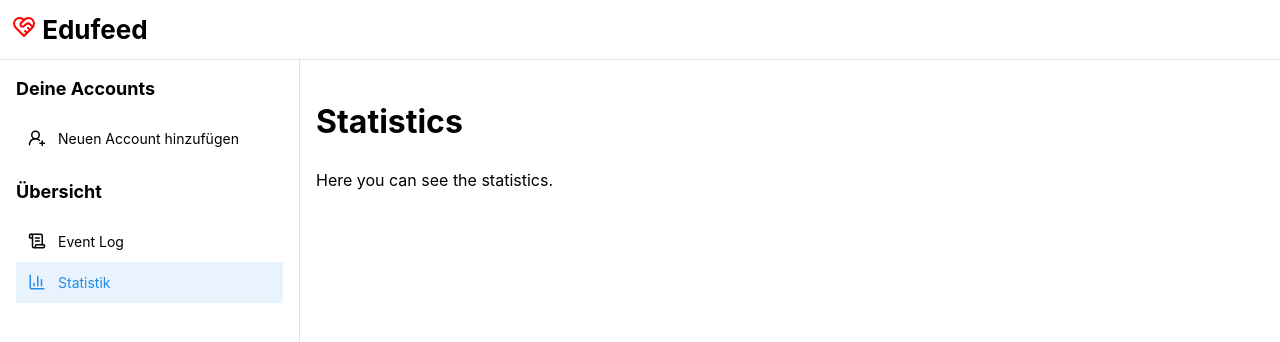
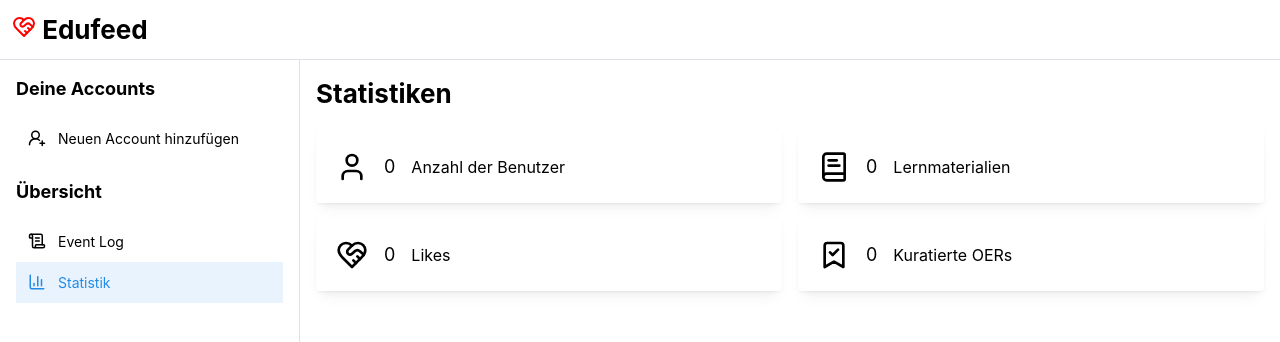
Before and after one commit to kulla/2025-04-16-edufeed-prototype, a React app: page / in a window 1280 px wide. Both pictures are taken after a click on the link "Statistik". Shown: the top 342 px of the page. Built offline with nearby package versions, Linux system fonts and the light colour scheme; the HTML template or start-up script is replaced by a standard one.

Commit message:
feat: Add simple implementation for statistics view

```diff
--- a/src/components/statistics.tsx
+++ b/src/components/statistics.tsx
@@ -1,8 +1,85 @@
+import { Card, Grid, Text, Title, Group } from '@mantine/core'
+import { User, BookText, HeartHandshake, BookmarkCheck } from 'lucide-react'
+import useEventLog from '../hooks/event-log'
+
 export default function Statistics() {
+  const { events } = useEventLog()
+
+  const {
+    numberOfUsers,
+    numberOfLearningMaterials,
+    numberOfLikes,
+    numberOfCuratedOERs,
+  } = events.reduce(
+    (acc, event) => {
+      switch (event.type) {
+        case 'create-user':
+          acc.numberOfUsers += 1
+          break
+        case 'create-learning-material':
+          acc.numberOfLearningMaterials += 1
+          break
+        case 'like':
+          acc.numberOfLikes += 1
+          break
+        case 'curate-oer':
+          acc.numberOfCuratedOERs += 1
+          break
+      }
+      return acc
+    },
+    {
+      numberOfUsers: 0,
+      numberOfLearningMaterials: 0,
+      numberOfLikes: 0,
+      numberOfCuratedOERs: 0,
+    },
+  )
+
   return (
-    <div>
-      <h1>Statistics</h1>
-      <p>Here you can see the statistics.</p>
-    </div>
+    <>
+      <Title order={2} mb="lg">
+        Statistiken
+      </Title>
+
+      <Grid>
+        <Grid.Col span={6}>
+          <Card shadow="sm" padding="lg">
+            <Group align="center">
+              <User size={32} />
+              <Text size="lg">{numberOfUsers}</Text>
+              <Text>Anzahl der Benutzer</Text>
+            </Group>
+          </Card>
+        </Grid.Col>
+        <Grid.Col span={6}>
+          <Card shadow="sm" padding="lg">
+            <Group align="center">
+              <BookText size={32} />
+              <Text size="lg">{numberOfLearningMaterials}</Text>
+              <Text>Lernmaterialien</Text>
+            </Group>
+          </Card>
+        </Grid.Col>
+        <Grid.Col span={6}>
+          <Card shadow="sm" padding="lg">
+            <Group align="center">
+              <HeartHandshake size={32} />
+              <Text size="lg">{numberOfLikes}</Text>
+              <Text>Likes</Text>
+            </Group>
+          </Card>
+        </Grid.Col>
+        <Grid.Col span={6}>
+          <Card shadow="sm" padding="lg">
+            <Group align="center">
+              <BookmarkCheck size={32} />
+              <Text size="lg">{numberOfCuratedOERs}</Text>
+              <Text>Kuratierte OERs</Text>
+            </Group>
+          </Card>
+        </Grid.Col>
+      </Grid>
+    </>
   )
 }
```
